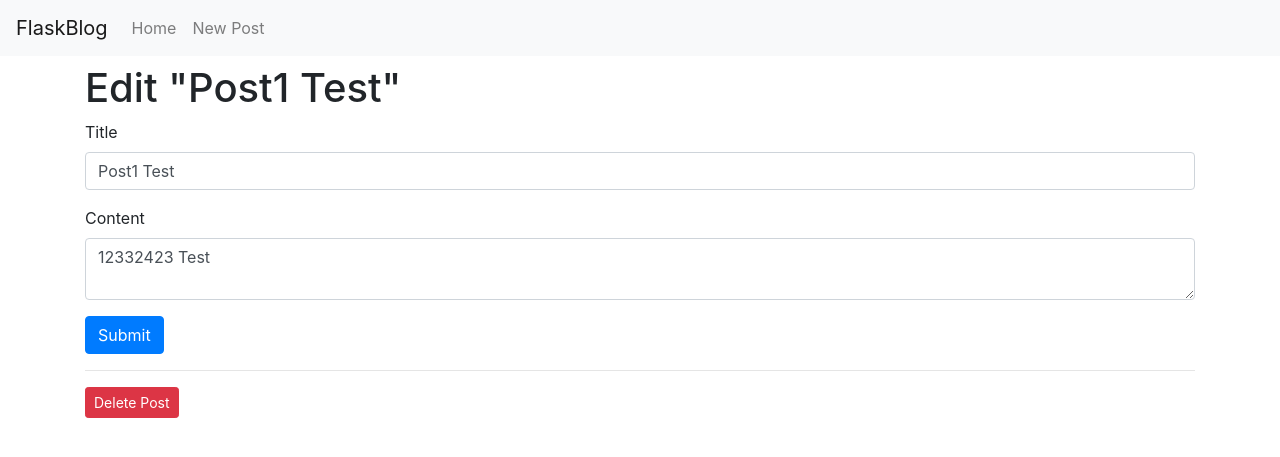
After one commit to kaskiv11/FlaskProjectTest, a Flask app: page /5/edit in a window 1280 px wide. The commit adds this page. Shown: the top 457 px of the page. Run offline with Flask 3, Linux system fonts and the light colour scheme; data comes from the database, SQL or seed files in the repository; both versions use the stored data as it was after the commit; some libraries are stand-ins or nearby versions.

Commit message:
Lesson 8

```diff
--- a/lesson7/app.py
+++ b/lesson7/app.py
@@ -2,8 +2,9 @@ import sqlite3
 from flask import Flask, render_template, request, url_for, flash, redirect
 from werkzeug.exceptions import abort
 
+app = Flask(__name__)
+app.config['SECRET_KEY'] = '2g3d49kto77svmmd3567'
 
-app = Flask(__name__)
 
 def get_db_connection():
     conn = sqlite3.connect('database.db')
@@ -20,11 +21,6 @@ def get_post(post_id):
     return post
 
 
-app = Flask(__name__)
-
-
-
-
 @app.route('/')
 def index():
     conn = get_db_connection()
@@ -38,5 +34,51 @@ def post(post_id):
     post = get_post(post_id)
     return render_template('post.html', post=post)
 
+
+@app.route('/create', methods=('GET', 'POST'))
+def create():
+    if request.method == 'POST':
+        title = request.form['title']
+        content = request.form['content']
+
+        if not title:
+            flash("Title is required")
+        else:
+            conn = get_db_connection()
+            conn.execute('INSERT INTO posts (title, content) VALUES (?,?)', (title, content))
+            conn.commit()
+            conn.close()
+            return redirect(url_for('index'))
+    return render_template('create.html')
+
+
+@app.route('/<int:id>/edit', methods=('GET', 'POST'))
+def edit(id):
+    post = get_post(id)
+    if request.method == 'POST':
+        title = request.form['title']
+        content = request.form['content']
+
+        if not title:
+            flash("Title is required")
+        else:
+            conn = get_db_connection()
+            conn.execute('UPDATE posts SET title = ?, content=? WHERE id =?', (title, content, id))
+            conn.commit()
+            conn.close()
+            return redirect(url_for('index'))
+    return render_template('edit.html', post=post)
+
+@app.route('/<int:id>/delete', methods=('POST',))
+def delete(id):
+    post = get_post(id)
+    conn = get_db_connection()
+    conn.execute('DELETE FROM posts WHERE id = ?', (id,))
+    conn.commit()
+    conn.close()
+    flash('"{}" was deleted.'.format(post['title']))
+    return redirect(url_for('index'))
+
+
 if __name__ == '__main__':
     app.run(debug=True)
--- a/lesson7/templates/base.html
+++ b/lesson7/templates/base.html
@@ -12,19 +12,25 @@
   </head>
   <body>
     <nav class="navbar navbar-expand-md navbar-light bg-light">
-<a class="navbar-brand" href="{{ url_for('index')}}">FlaskBlog</a>
+        <a class="navbar-brand" href="{{ url_for('index') }}">FlaskBlog</a>
         <button class="navbar-toggler" type="button" data-toggle="collapse" data-target="#navbarNav" aria-controls="navbarNav" aria-expanded="false" aria-label="Toggle navigation">
             <span class="navbar-toggler-icon"></span>
         </button>
         <div class="collapse navbar-collapse" id="navbarNav">
             <ul class="navbar-nav">
-<li class="nav-item active">
-<a class="nav-link" href="#">About</a>
+            <li class="nav-item">
+                <a class="nav-link" href="{{ url_for('index') }}">Home</a>
+            </li>
+            <li class="nav-item">
+              <a class="nav-link" href="{{ url_for('create') }}">New Post</a>
             </li>
             </ul>
         </div>
     </nav>
-<div class="container">
+    <div class="container mt-2">
+	    {% for message in get_flashed_messages() %}
+	    	<div class="alert alert-danger">{{ message }}</div>
+	    {% endfor %}
 	    {% block content %} {% endblock %}
     </div>
 
--- /dev/null
+++ b/lesson7/templates/edit.html
@@ -0,0 +1,30 @@
+{% extends 'base.html' %}
+
+{% block content %}
+<h1>{% block title %} Edit "{{ post['title'] }}" {% endblock %}</h1>
+
+<form method="post">
+    <div class="form-group">
+        <label for="title">Title</label>
+        <input type="text" name="title" placeholder="Post title"
+               class="form-control"
+               value="{{ request.form['title'] or post['title'] }}">
+        </input>
+    </div>
+
+    <div class="form-group">
+        <label for="content">Content</label>
+        <textarea name="content" placeholder="Post content"
+                  class="form-control">{{ request.form['content'] or post['content'] }}</textarea>
+    </div>
+    <div class="form-group">
+        <button type="submit" class="btn btn-primary">Submit</button>
+    </div>
+</form>
+<hr>
+<form action="{{ url_for('delete', id=post['id']) }}" method="POST">
+    <input type="submit" value="Delete Post"
+            class="btn btn-danger btn-sm"
+            onclick="return confirm('Do you want to delete this post?')">
+</form>
+{% endblock %}
--- a/lesson7/templates/index.html
+++ b/lesson7/templates/index.html
@@ -7,7 +7,9 @@
 		<h2>{{ post['title'] }}</h2>
 	</a>
 	<span class="badge badge-primary">{{ post['created'] }}</span>
+	<a href="{{ url_for('edit', id=post['id']) }}">
+            <span class="badge badge-warning">Edit</span>
+        </a>
 	<hr>
     {% endfor %}
-
 {% endblock %}}
```
Also changed, not shown: lesson7/templates/create.html (added, +19 -0 lines), lesson7/database.db. Lines whose indentation alone changed are shown as unchanged.
